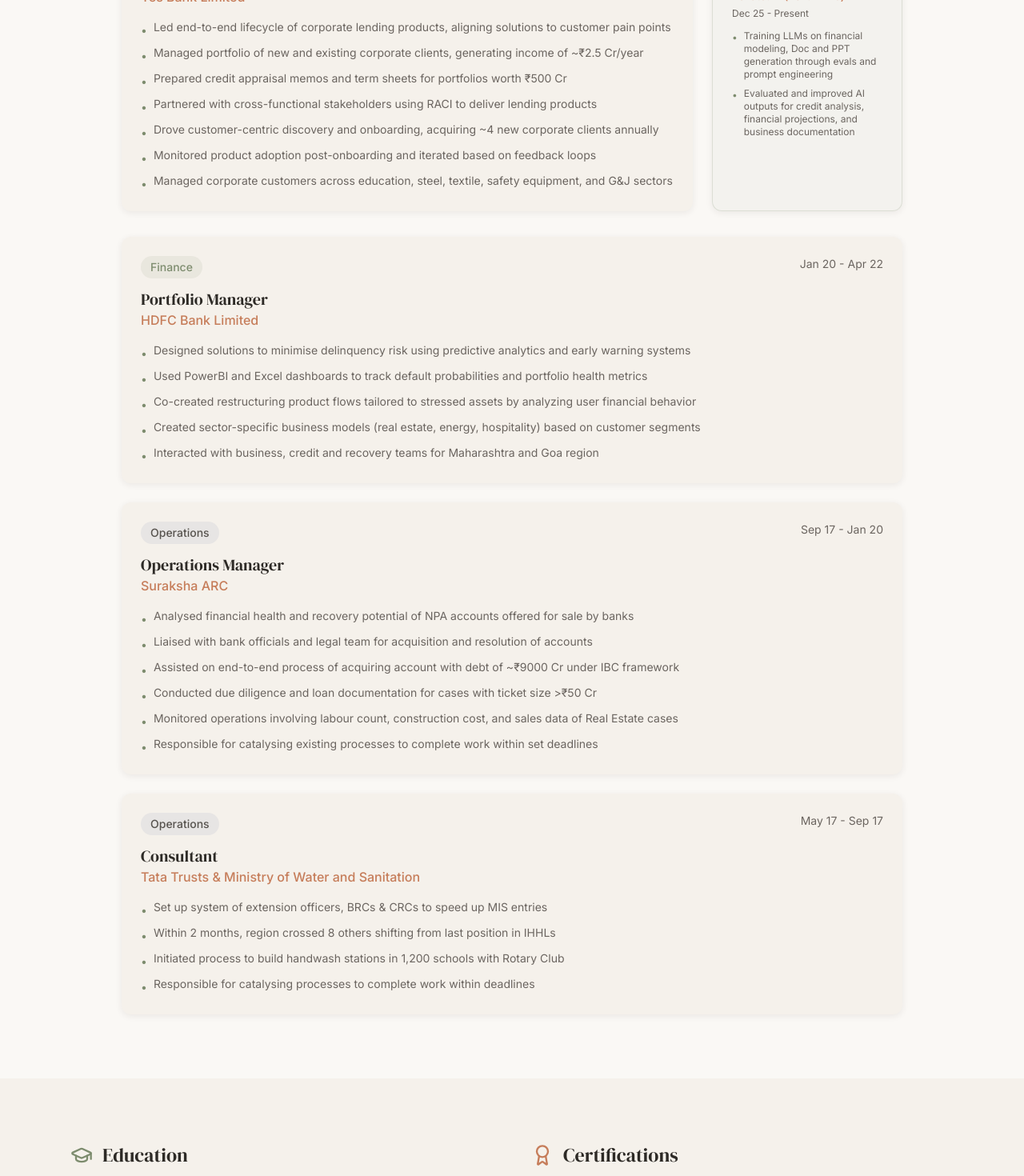
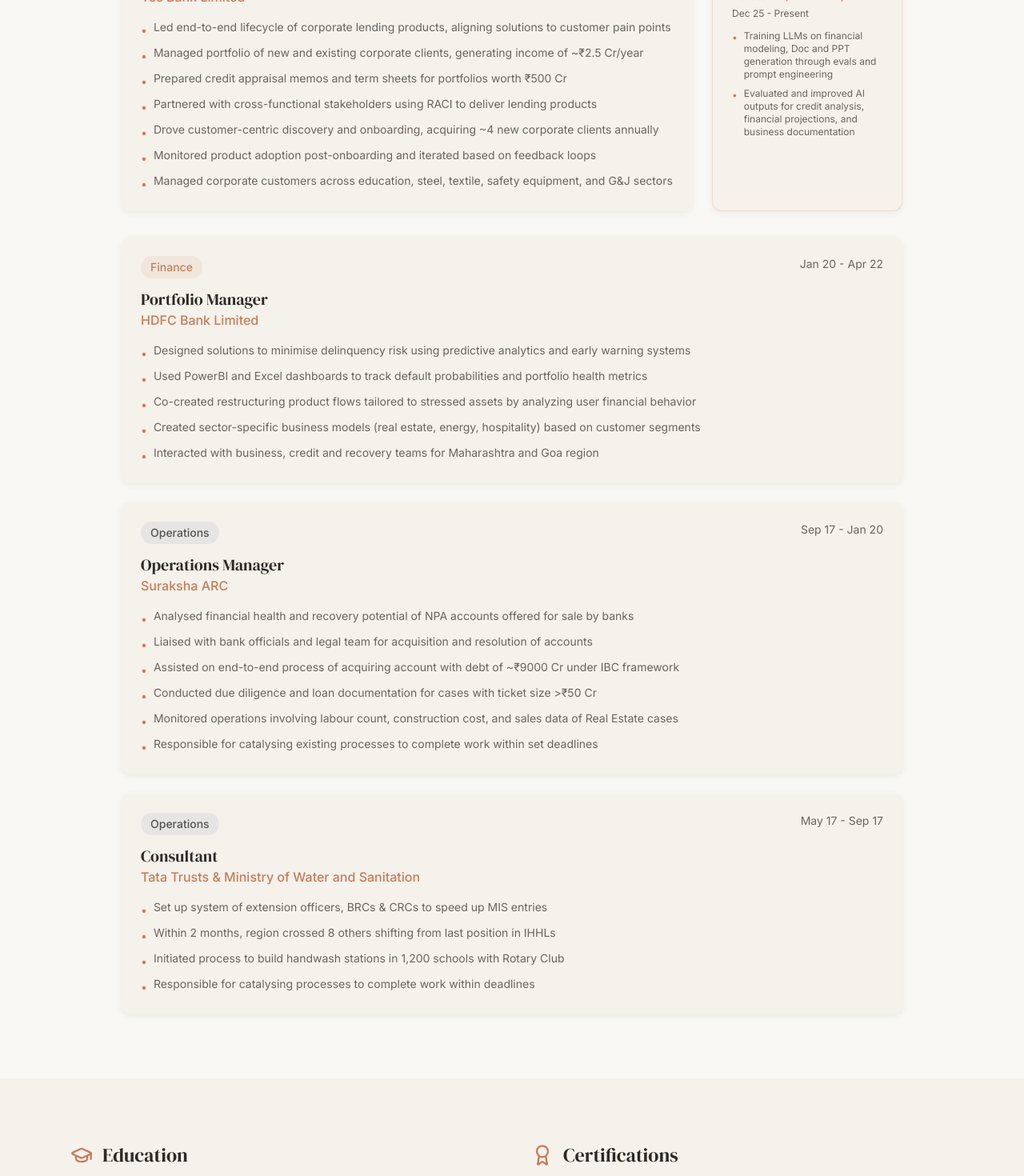
Before and after one commit to gmpro-cr/career-portfolio-Google, a React (Vite) app: page /work in a window 1280 px wide. Shown: the part 500-1970 px from the top of the page at 80% size. Built offline with nearby package versions, Linux system fonts and the light colour scheme.

Commit message:
style: replace green (olive) with orange (terracotta) throughout
Co-Authored-By: Claude Opus 4.5 <noreply@anthropic.com>

```diff
--- a/index.css
+++ b/index.css
@@ -35,7 +35,7 @@
   }
 
   .badge-finance {
-    @apply bg-olive/10 text-olive px-3 py-1 rounded-full text-sm font-medium;
+    @apply bg-terracotta/10 text-terracotta px-3 py-1 rounded-full text-sm font-medium;
   }
 
   .badge-ops {
--- a/pages/About.tsx
+++ b/pages/About.tsx
@@ -8,7 +8,7 @@ export default function About() {
         <div className="max-w-6xl mx-auto px-4 sm:px-6">
           <div className="flex flex-col md:flex-row items-center gap-12">
             <div className="flex-shrink-0">
-              <div className="w-64 h-64 md:w-80 md:h-80 rounded-2xl bg-warm-cream border-4 border-olive/20 overflow-hidden shadow-elevated">
+              <div className="w-64 h-64 md:w-80 md:h-80 rounded-2xl bg-warm-cream border-4 border-terracotta/20 overflow-hidden shadow-elevated">
                 <img src="/profile.jpeg" alt="Gaurav" className="w-full h-full object-cover" />
               </div>
             </div>
@@ -85,7 +85,7 @@ export default function About() {
         </div>
       </section>
 
-      <section className="py-20 bg-olive text-white">
+      <section className="py-20 bg-terracotta text-white">
         <div className="max-w-4xl mx-auto px-4 sm:px-6 text-center">
           <h2 className="text-3xl font-serif">When I'm not building products...</h2>
           <p className="mt-6 text-lg opacity-90">
--- a/pages/Contact.tsx
+++ b/pages/Contact.tsx
@@ -49,7 +49,7 @@ export default function Contact() {
               </div>
             </div>
 
-            <div className="card bg-olive/5 border border-olive/20">
+            <div className="card bg-terracotta/5 border border-terracotta/20">
               <h3 className="font-serif text-lg text-charcoal mb-2">Open to</h3>
               <ul className="space-y-2 text-muted">
                 <li>• Full-time PM/AI roles</li>
--- a/pages/Home.tsx
+++ b/pages/Home.tsx
@@ -17,7 +17,7 @@ export default function Home() {
               <h1 className="text-4xl md:text-5xl lg:text-6xl text-charcoal leading-tight">
                 <span className="text-terracotta">Finance professional</span>{' '}
                 transitioning to{' '}
-                <span className="text-olive">Product Management</span>
+                <span className="text-terracotta">Product Management</span>
               </h1>
               <p className="mt-6 text-lg text-muted max-w-xl">
                 8 years in banking taught me to understand users and solve complex problems. Now I'm channeling that into building AI-powered products.
@@ -42,7 +42,7 @@ export default function Home() {
       </section>
 
       {/* Stats Bar */}
-      <section className="bg-olive text-white py-6">
+      <section className="bg-terracotta text-white py-6">
         <div className="max-w-6xl mx-auto px-4 sm:px-6">
           <div className="grid grid-cols-2 md:grid-cols-4 gap-6 text-center">
             <div className="flex flex-col items-center gap-1">
--- a/pages/Projects.tsx
+++ b/pages/Projects.tsx
@@ -158,7 +158,7 @@ export default function Projects() {
                 <ul className="mt-2 space-y-2">
                   {selectedProject.approach.map((item, i) => (
                     <li key={i} className="text-muted flex gap-2">
-                      <span className="text-olive">•</span>
+                      <span className="text-terracotta">•</span>
                       <span>{item}</span>
                     </li>
                   ))}
@@ -182,7 +182,7 @@ export default function Projects() {
                 <ul className="mt-2 space-y-2">
                   {selectedProject.outcomes.map((item, i) => (
                     <li key={i} className="text-muted flex gap-2">
-                      <span className="text-olive">✓</span>
+                      <span className="text-terracotta">✓</span>
                       <span>{item}</span>
                     </li>
                   ))}
@@ -205,7 +205,7 @@ export default function Projects() {
                   <h3 className="text-sm font-semibold text-charcoal uppercase tracking-wide">Frameworks Used</h3>
                   <div className="mt-3 flex flex-wrap gap-2">
                     {selectedProject.frameworks.map((fw, i) => (
-                      <span key={i} className="bg-olive/10 text-olive px-3 py-1 rounded-full text-sm">
+                      <span key={i} className="bg-terracotta/10 text-terracotta px-3 py-1 rounded-full text-sm">
                         {fw}
                       </span>
                     ))}
--- a/pages/Work.tsx
+++ b/pages/Work.tsx
@@ -30,7 +30,7 @@ export default function Work() {
                 <ul className="mt-4 space-y-2">
                   {EXPERIENCES[0].description.map((desc, i) => (
                     <li key={i} className="text-sm text-muted flex gap-2">
-                      <span className="text-olive mt-1">•</span>
+                      <span className="text-terracotta mt-1">•</span>
                       <span>{desc}</span>
                     </li>
                   ))}
@@ -40,7 +40,7 @@ export default function Work() {
 
             {/* Pareto.AI - 25% */}
             <div className="md:w-1/4">
-              <div className="card h-full bg-olive/5 border border-olive/20">
+              <div className="card h-full bg-terracotta/5 border border-terracotta/20">
                 <div className="flex items-start justify-between flex-wrap gap-2">
                   <span className="badge-ai">AI</span>
                   <span className="text-xs text-muted">Part-Time</span>
@@ -51,7 +51,7 @@ export default function Work() {
                 <ul className="mt-3 space-y-2">
                   {EXPERIENCES[4].description.slice(0, 2).map((desc, i) => (
                     <li key={i} className="text-xs text-muted flex gap-2">
-                      <span className="text-olive mt-0.5">•</span>
+                      <span className="text-terracotta mt-0.5">•</span>
                       <span>{desc}</span>
                     </li>
                   ))}
@@ -75,7 +75,7 @@ export default function Work() {
                 <ul className="mt-4 space-y-2">
                   {exp.description.map((desc, i) => (
                     <li key={i} className="text-sm text-muted flex gap-2">
-                      <span className="text-olive mt-1">•</span>
+                      <span className="text-terracotta mt-1">•</span>
                       <span>{desc}</span>
                     </li>
                   ))}
@@ -91,7 +91,7 @@ export default function Work() {
           <div className="grid md:grid-cols-2 gap-12">
             <div>
               <h2 className="text-2xl text-charcoal flex items-center gap-3 mb-6">
-                <GraduationCap className="text-olive" size={28} />
+                <GraduationCap className="text-terracotta" size={28} />
                 Education
               </h2>
               <div className="space-y-4">
```
